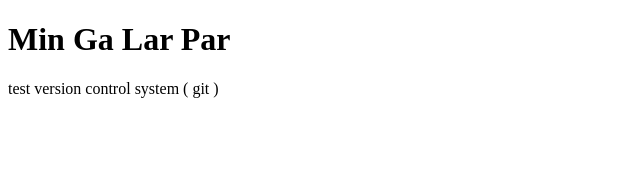
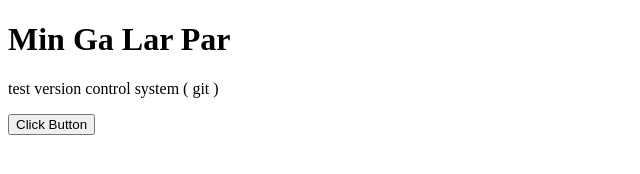
Before and after one commit to NatSoull/testing-version-control-system-Git, a plain HTML site: page index.html in a window 1280 px wide. Shown: the whole page, without its empty margins (0-640 px from the left). Drawn offline with Linux system fonts and the light colour scheme.

Commit message:
added button

```diff
--- a/index.html
+++ b/index.html
@@ -8,5 +8,6 @@
 <body>
     <h1>Min Ga Lar Par</h1>
     <p>test version control system ( git )</p>
+    <button>Click Button</button>
 </body>
 </html>
```
